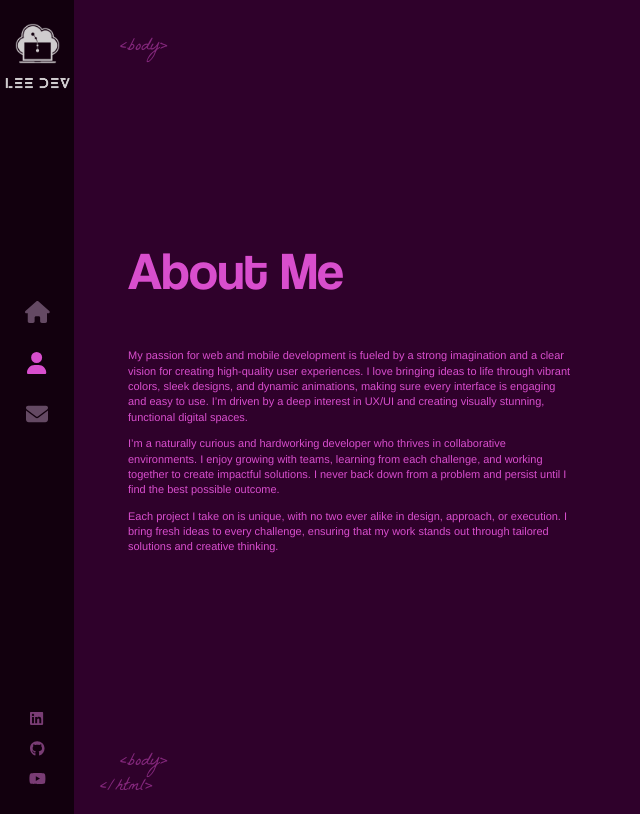
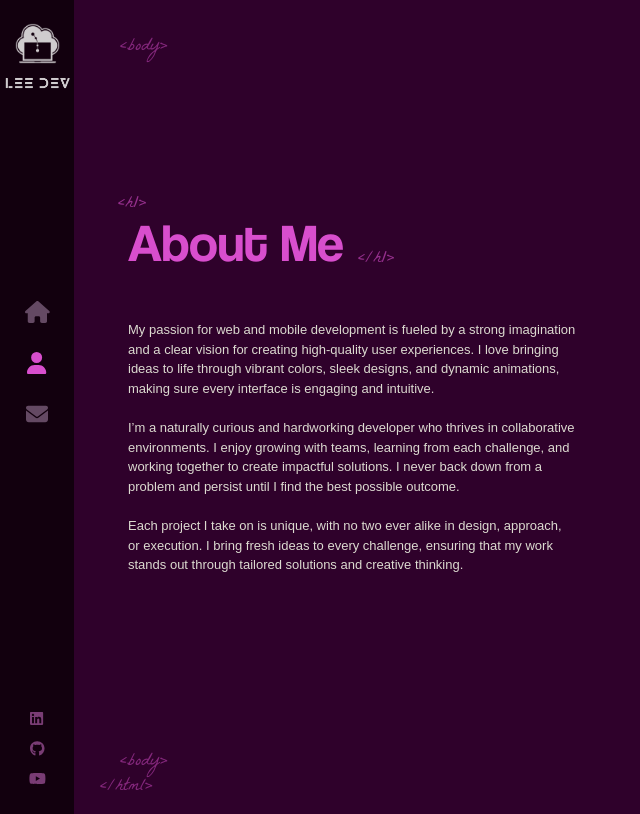
Before and after one commit to LeeDek/Leez, a React (Create React App) app in the folder lees-portfolio/: page /about in a window 1280 px wide. Shown: the whole page, without its empty margins (0-640 px from the left). Built offline with nearby package versions, Linux system fonts and the light colour scheme.

Commit message:
about-page-styling

```diff
--- a/lees-portfolio/src/components/About/index.js
+++ b/lees-portfolio/src/components/About/index.js
@@ -16,8 +16,7 @@ const About = () => {
           imagination and a clear vision for creating high-quality user
           experiences. I love bringing ideas to life through vibrant colors,
           sleek designs, and dynamic animations, making sure every interface is
-          engaging and easy to use. I’m driven by a deep interest in UX/UI and
-          creating visually stunning, functional digital spaces.
+          engaging and intuitive.
         </p>
         <p>
           I’m a naturally curious and hardworking developer who thrives in
--- a/lees-portfolio/src/components/Layout/index.scss
+++ b/lees-portfolio/src/components/Layout/index.scss
@@ -59,5 +59,36 @@ $lees-pink: #d84ecd;
             position: relative;
             margin-bottom: 40px;
         }
+
+        &::before {
+            content: '<h1>';
+            font-family: 'la belle aurore';
+            font-size: 18px;
+            position: absolute;
+            margin-top: -10px;
+            left: -10px;
+            opacity: 0.6;
+            line-height: 18px;
+        }
+
+        &::after {
+            content: '</h1>';
+            font-family: 'la belle aurore';
+            font-size: 18px;
+            line-height: 18px;
+            position: absolute;
+            left: 210px;
+            top: 45px;
+            opacity: 0.6;
+            margin-left: 20px;
+        }
+
+        p {
+            font-size: 13px;
+            font-family: sans-serif;
+            color: #dcdad0;
+            line-height: 1.5;
+            margin-bottom: 20px;
+        }
     }
 }
```
